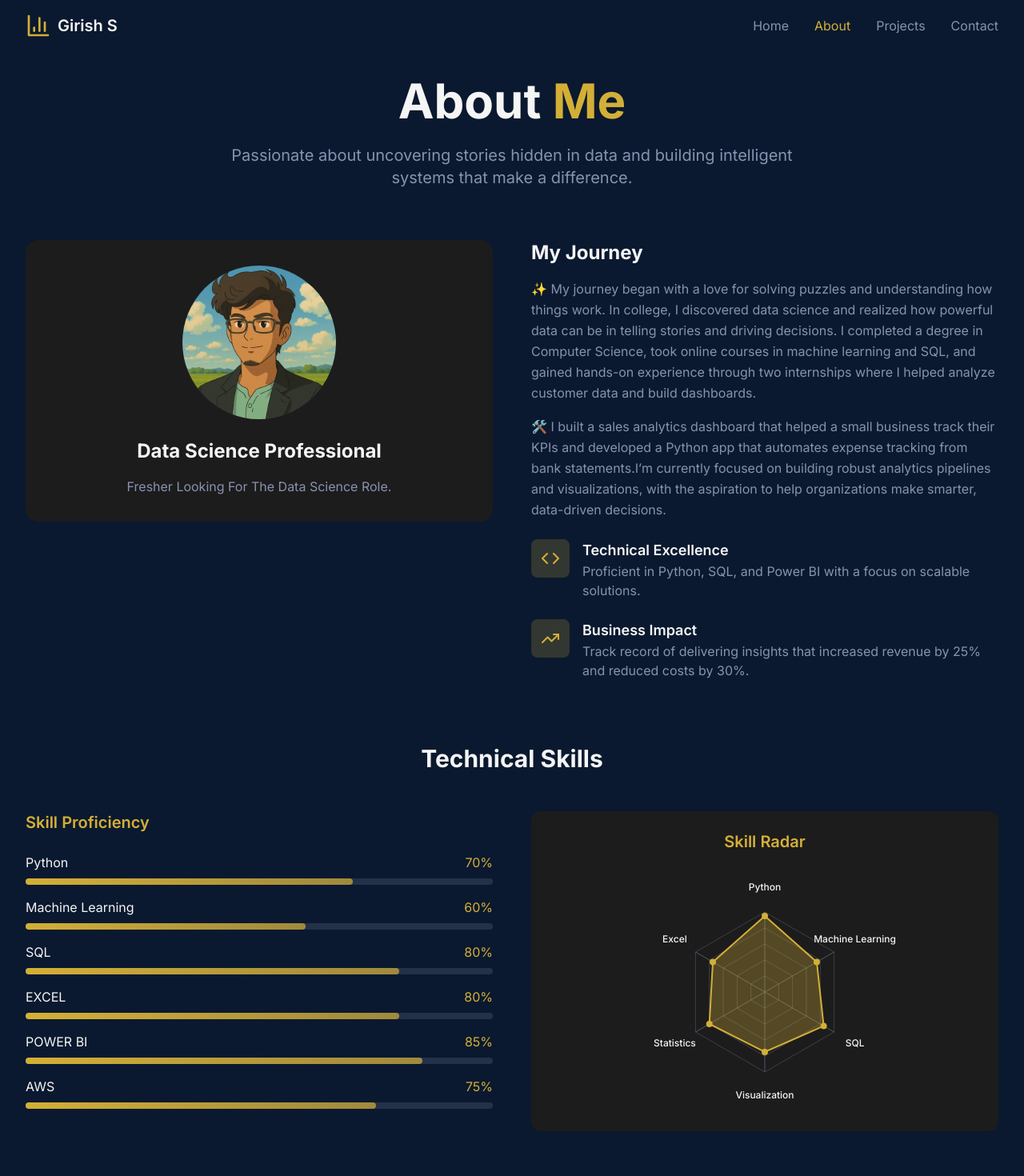
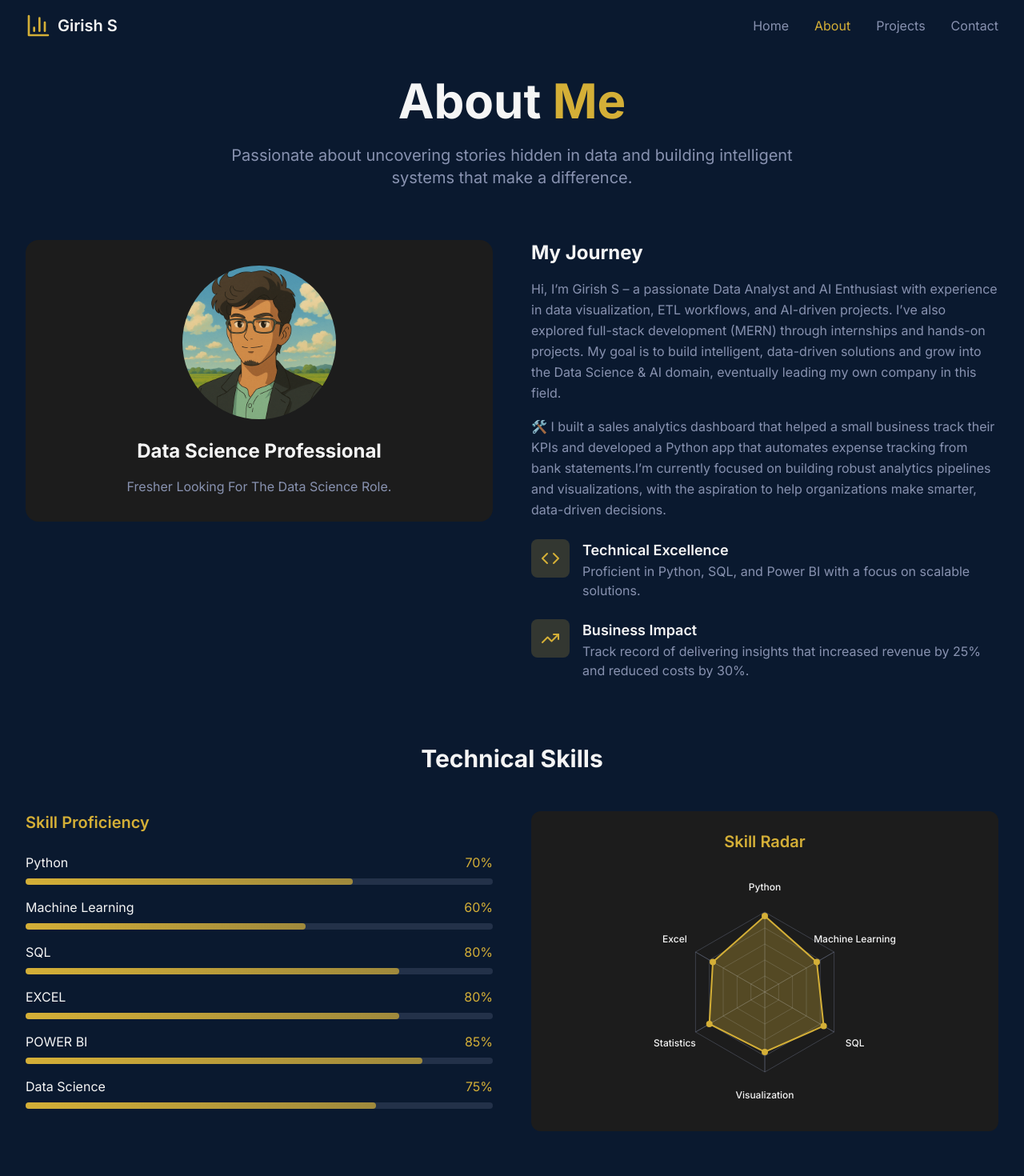
Before and after one commit to Girishs07/Portfolio, a React (Vite) app: page /about in a window 1280 px wide. Shown: the top 1470 px of the page at 80% size. Built offline with nearby package versions, Linux system fonts and the light colour scheme.

Commit message:
Initial commit

```diff
--- a/src/pages/About.tsx
+++ b/src/pages/About.tsx
@@ -10,7 +10,7 @@ const About = () => {
     { name: 'SQL', level: 80 },
     { name: 'EXCEL', level: 80 },
     { name: 'POWER BI', level: 85 },
-    { name: 'AWS', level: 75 },
+    { name: 'Data Science', level: 75 },
   ];
 
   const achievements = [
@@ -88,7 +88,8 @@ const About = () => {
             <div>
               <h3 className="text-2xl font-bold text-white-smoke mb-4">My Journey</h3>
               <p className="text-gray leading-relaxed mb-4">
-              ✨ My journey began with a love for solving puzzles and understanding how things work. In college, I discovered data science and realized how powerful data can be in telling stories and driving decisions. I completed a degree in Computer Science, took online courses in machine learning and SQL, and gained hands-on experience through two internships where I helped analyze customer data and build dashboards.
+              Hi, I’m Girish S – a passionate Data Analyst and AI Enthusiast with experience in data visualization, ETL workflows, and AI-driven projects. I’ve also explored full-stack development (MERN) through internships and hands-on projects.
+              My goal is to build intelligent, data-driven solutions and grow into the Data Science & AI domain, eventually leading my own company in this field.
               </p>
               <p className="text-gray leading-relaxed">
               🛠️ I built a sales analytics dashboard that helped a small business track their KPIs and developed a Python app that automates expense tracking from bank statements.I’m currently focused on building robust analytics pipelines and visualizations, with the aspiration to help organizations make smarter, data-driven decisions.
```
